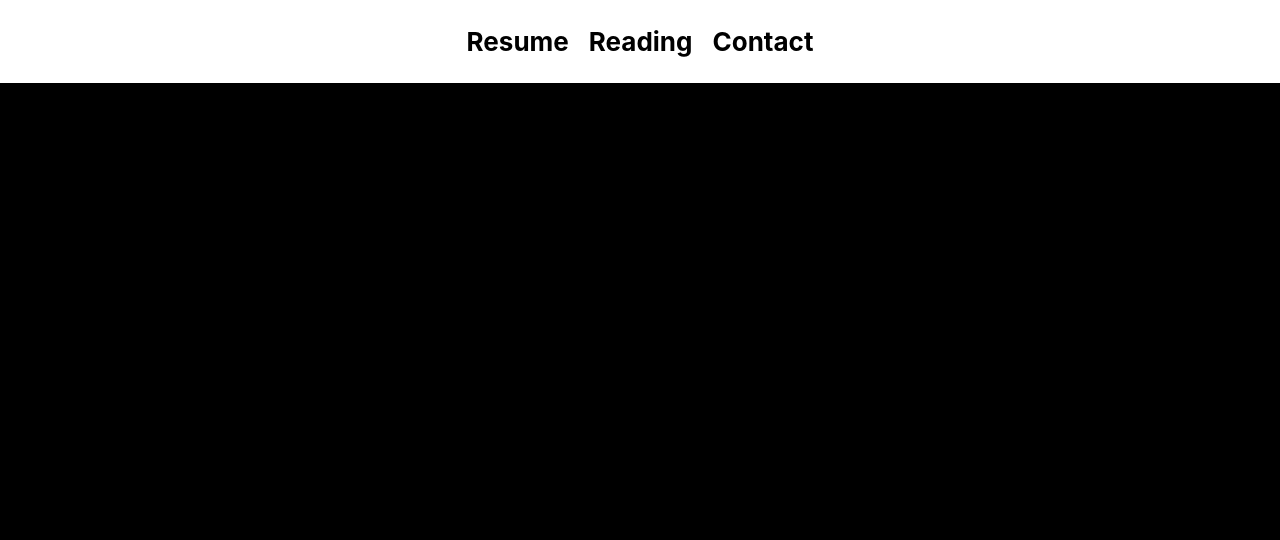
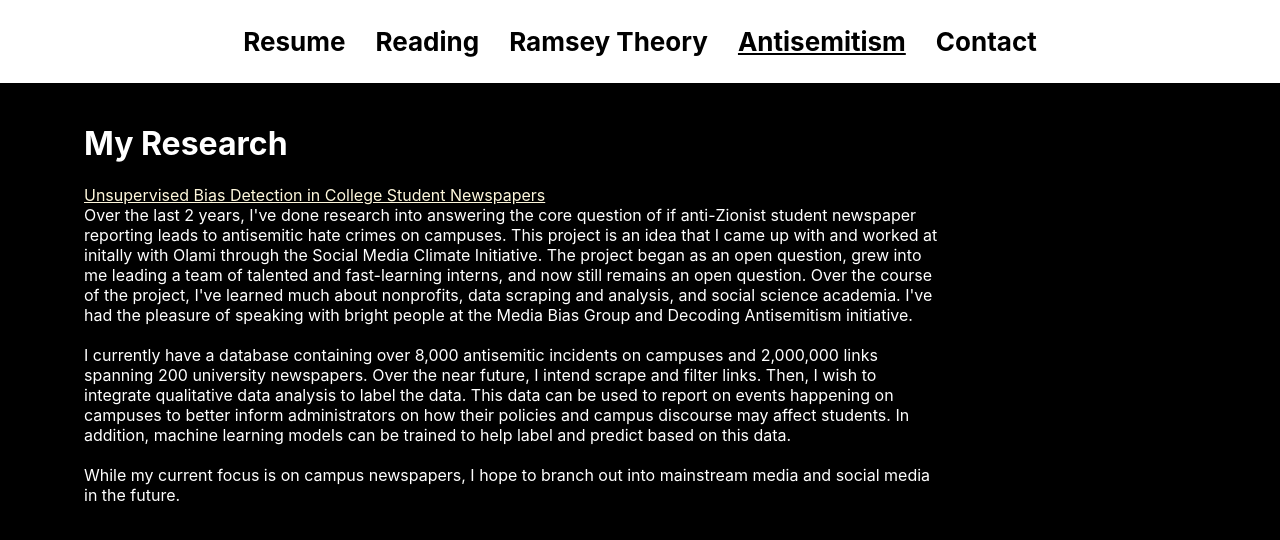
Before and after one commit to aLehav/aLehav.github.io, a React (Create React App) app: page /antisemitism in a window 1280 px wide. Shown: the top 540 px of the page. Built offline with nearby package versions, Linux system fonts and the light colour scheme.

Commit message:
antisemitism and ramsey pages added

```diff
--- a/src/App.js
+++ b/src/App.js
@@ -2,6 +2,8 @@ import React from 'react';
 import { BrowserRouter as Router, Routes, Route } from 'react-router-dom';
 import Contact from './components/Contact/Contact';
 import Reading from './components/Reading/Reading';
+import Ramsey from './components/Ramsey/Ramsey';
+import Antisemitism from './components/Antisemitism/Antisemitism';
 import Resume from './components/Resume/Resume';
 import Navbar from './Navbar';
 import './App.css';
@@ -16,6 +18,8 @@ function App() {
             <Route path="/" element={<Resume />} />
             <Route path="/resume" element={<Resume />} />
             <Route path="/reading" element={<Reading />} />
+            <Route path="/ramsey-theory" element={<Ramsey />} />
+            <Route path="/antisemitism" element={<Antisemitism />} />
             <Route path="/contact" element={<Contact />} />
           </Routes>
         </div>
--- a/src/Navbar.css
+++ b/src/Navbar.css
@@ -20,7 +20,7 @@
 }
 
 .navbar-item {
-  margin: 0 10px;
+  margin: 0 15px;
 }
 
 .navbar-item.selected {
--- a/src/Navbar.jsx
+++ b/src/Navbar.jsx
@@ -5,34 +5,31 @@ import './Navbar.css';
 function Navbar({ setSelection }) {
   const location = useLocation();
 
+  const navItems = [
+    { path: '/resume', label: 'Resume' },
+    { path: '/reading', label: 'Reading' },
+    { path: '/ramsey-theory', label: 'Ramsey Theory' },
+    { path: '/antisemitism', label: 'Antisemitism' },
+    { path: '/contact', label: 'Contact' },
+  ];
+
   return (
     <header className="App-header">
       <nav className="navbar">
         <ul className="navbar-list">
-          <li className={`navbar-item ${location.pathname === '/resume' ? 'selected' : ''}`}>
+        {navItems.map(({ path, label }) => (
+          <li
+            key={path}
+            className={`navbar-item ${location.pathname === path ? 'selected' : ''}`}
+          >
             <Link
-              to={location.pathname === '/resume' ? '/' : '/resume'}
+              to={location.pathname === path ? '/' : path}
               className="navbar-link"
             >
-              Resume
+              {label}
             </Link>
           </li>
-          <li className={`navbar-item ${location.pathname === '/reading' ? 'selected' : ''}`}>
-            <Link
-              to={location.pathname === '/reading' ? '/' : '/reading'}
-              className="navbar-link"
-            >
-              Reading
-            </Link>
-          </li>
-          <li className={`navbar-item ${location.pathname === '/contact' ? 'selected' : ''}`}>
-            <Link
-              to={location.pathname === '/contact' ? '/' : '/contact'}
-              className="navbar-link"
-            >
-              Contact
-            </Link>
-          </li>
+        ))}
         </ul>
       </nav>
     </header>
--- /dev/null
+++ b/src/components/Antisemitism/Antisemitism.css
@@ -0,0 +1,16 @@
+.antisemitism-page {
+    display: flex;
+    flex-direction: column; /* Single-column layout */
+    align-items: left; /* Center the content */
+    background-color: black;
+    color: white;
+    padding: 20px; /* Ensure consistent padding */
+    margin-left: 5%;
+    box-sizing: border-box;
+    text-align: left;
+    width: 100%;
+    max-width: 70%;
+    > a {
+        color:cornsilk
+    }
+}
--- /dev/null
+++ b/src/components/Antisemitism/Antisemitism.jsx
@@ -0,0 +1,21 @@
+import React from 'react';
+import './Antisemitism.css'
+
+function Antisemitism() {
+  return (
+    <div className="antisemitism-page">
+        <h1>My Research</h1>
+        <a target="_blank" rel="noopener noreferrer" href='https://arxiv.org/abs/2309.06557'>Unsupervised Bias Detection in College Student Newspapers
+        </a>
+        Over the last 2 years, I've done research into answering the core question of if anti-Zionist student newspaper reporting leads to antisemitic hate crimes on campuses. This project is an idea that I came up with and worked at initally with Olami through the Social Media Climate Initiative. The project began as an open question, grew into me leading a team of talented and fast-learning interns, and now still remains an open question. Over the course of the project, I've learned much about nonprofits, data scraping and analysis, and social science academia. I've had the pleasure of speaking with bright people at the Media Bias Group and Decoding Antisemitism initiative.
+        <br />
+        <br />
+        I currently have a database containing over 8,000 antisemitic incidents on campuses and 2,000,000 links spanning 200 university newspapers. Over the near future, I intend scrape and filter links. Then, I wish to integrate qualitative data analysis to label the data. This data can be used to report on events happening on campuses to better inform administrators on how their policies and campus discourse may affect students. In addition, machine learning models can be trained to help label and predict based on this data.
+        <br />
+        <br />
+        While my current focus is on campus newspapers, I hope to branch out into mainstream media and social media in the future.
+    </div>
+  );
+}
+
+export default Antisemitism;
--- /dev/null
+++ b/src/components/Ramsey/Ramsey.css
@@ -0,0 +1,16 @@
+.ramsey-page {
+    display: flex;
+    flex-direction: column; /* Single-column layout */
+    align-items: left; /* Center the content */
+    background-color: black;
+    color: white;
+    padding: 20px; /* Ensure consistent padding */
+    margin-left: 5%;
+    box-sizing: border-box;
+    text-align: left;
+    width: 100%;
+    max-width: 70%;
+    > a {
+        color:cornsilk
+    }
+}
--- /dev/null
+++ b/src/components/Ramsey/Ramsey.jsx
@@ -0,0 +1,22 @@
+import React from 'react';
+import './Ramsey.css'
+
+function Ramsey() {
+  return (
+    <div className="ramsey-page">
+      <h1>What is Ramsey Theory</h1>
+      Ramsey theory is a field of combinatorics dealing with the emergence of order in systems of chaos. It explores this through the guaranteed existence of certain structures within all graphs of a minimum size or greater. This topic was first introduced to me in a combinatorics course, and I very quickly grew attached to it. I've mainly worked on attempting to find new counterexamples, which disproves the guarantee of certain structures for an assumed minimum value.
+      <h1>Approach 1: Reinforcement Learning</h1>
+      <a target="_blank" rel="noopener noreferrer" href='https://arxiv.org/abs/2308.11943'>RamseyRL: A Framework for Intelligent Ramsey Number Counterexample Searching
+      </a>
+      In my first approach to the problem, I was able to convince my brilliant friend Steve Vott to try and tackle the problem with me. We read papers that generated counterexamples using simulated annealing and other related approaches, as well as papers that failed to use reinforcement learning. We were both very inexperienced in both combinatorics and reinforcement learning, but worked steadily on the project during our free time. One summer later we had written a paper and Steve had generated a Python package from our code. It was a phenomenal collaborative experience, but we failed to find a new counterexample.
+
+      <h1>Approach 2: Classical Algorithm</h1>
+      <a target="_blank" rel="noopener noreferrer" href='https://arxiv.org/abs/2411.04267'>Ramsey Number Counterexample Checking and One Vertex Extension Linearly Related to s and t
+      </a>
+      This past summer, I once again began to be interested in the problem. Initially, I was thinking of efficient encoded representations of graphs to leverage transformer architectures. However, in the process I thought of an idea for a classical algorithm. This algorithm would theoretically be a new fast way to extend a set of counterexamples of size n to size n+1 much faster than existing approaches. Over the summer and school year I have been working on a paper and python library detailing my findings. Hopefully in the near future I'll submit the paper to a journal.
+    </div>
+  );
+}
+
+export default Ramsey;
```
